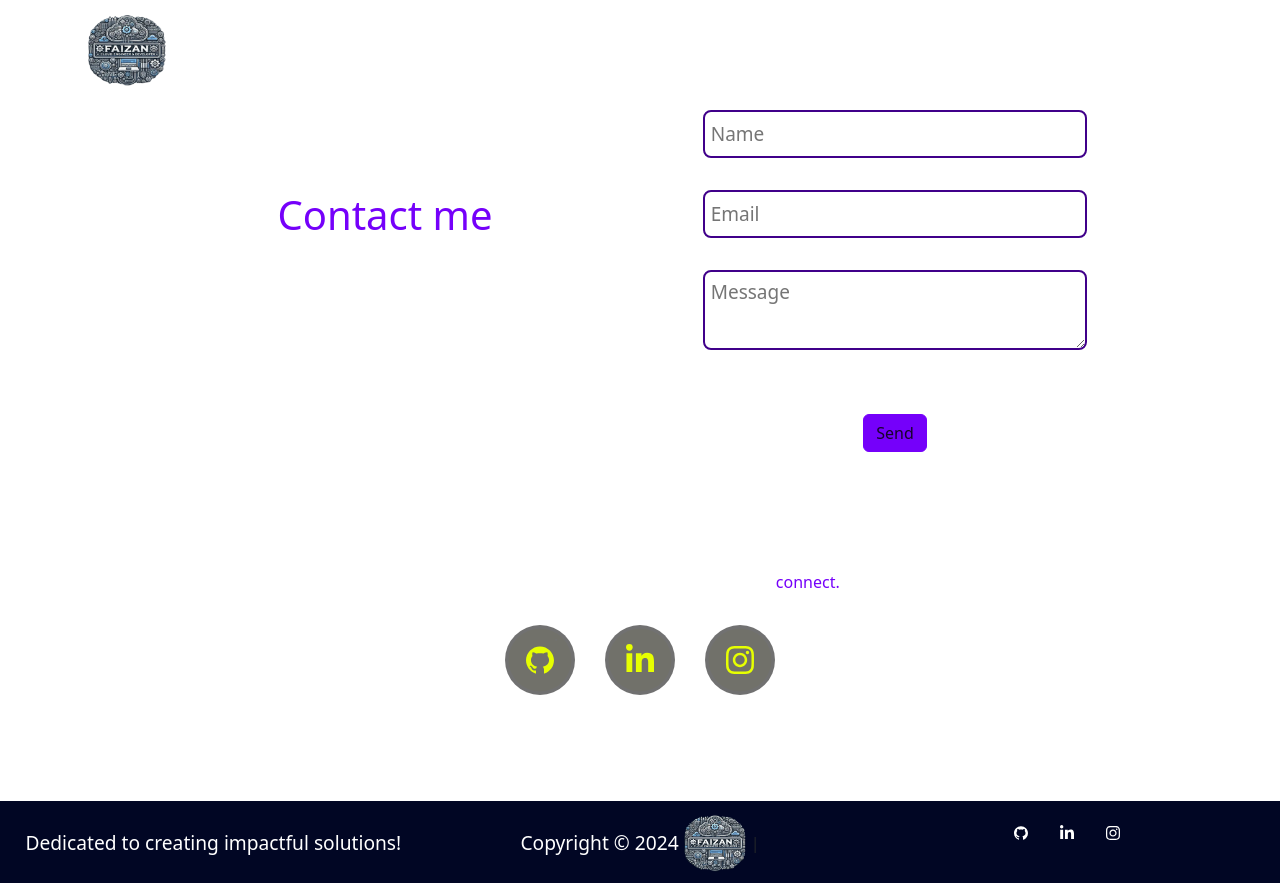
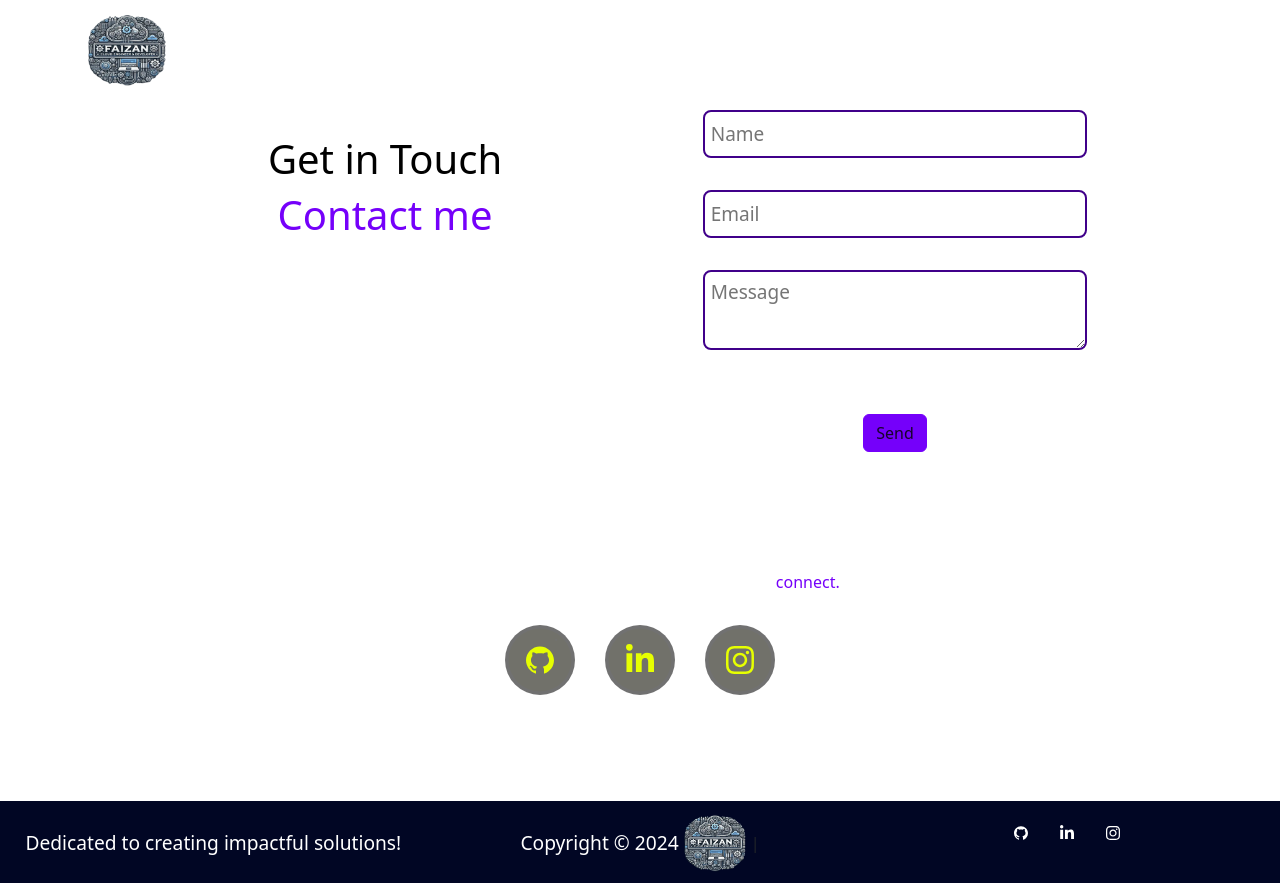
Before and after one commit to fqthedeveloper/my-portfolio, a React (Create React App) app: page /contact in a window 1280 px wide. Built offline with nearby package versions, Linux system fonts and the light colour scheme.

Commit message:
Updated on 03-12-2024
This

```diff
--- a/src/components/Contact/Contact.css
+++ b/src/components/Contact/Contact.css
@@ -1,3 +1,8 @@
+.contact-content{
+    color: rgb(0, 0, 0);
+}
+
+
 .contact-form{
     padding: 0 3rem 0 3rem;
     display: flex;
@@ -10,7 +15,7 @@
 .c-left{
     text-align: center !important;
     padding-top: 25px;
-    color: white !important;
+    color: rgb(0, 0, 0) !important;
 }
 
 .c-right{
@@ -37,7 +42,7 @@
     border: 2px solid #40008a;
     border-radius: 8px;
     font-size: 19px;
-    color: white
+    color: rgb(0, 0, 0)
 }
 
 .c-right .user:hover{
@@ -78,3 +83,7 @@ textarea{
     }
 
 }
+
+.contact-text {
+    color: rgb(0, 0, 0)
+}
--- a/src/components/Contact/Contact.jsx
+++ b/src/components/Contact/Contact.jsx
@@ -44,10 +44,10 @@ const Contact = () => {
 
 
     return(
-        <Container style={{paddingTop: '50px'}} >
-            <Row >
+        <Container style={{paddingTop: '50px'}}  className='contact-content'>
+            <Row>
             <Col md={6} className="c-left" >
-            <h1 >Get in Touch</h1>
+            <h1>Get in Touch</h1>
             <h1 className="yellow">Contact me</h1>
             </Col>
             <Col md={6} className="c-right">
--- a/src/pages/Projects.jsx
+++ b/src/pages/Projects.jsx
@@ -30,7 +30,7 @@ const Projects = () => {
             <ProjectCard
               imgPath={Sixth}
               isBlog={false}
-              title="Lift-Buddy"
+              title="Blogging Website"
               description="This A Fullstack Website in Django (Python) & React JS (javascripth) For Blog"
               ghLink="https://github.com/fqthedeveloper/Adil-Iqbal-Blog-Frontend"
               demoLink="https://testing.thequreshi.site"
--- a/src/pages/Resume.jsx
+++ b/src/pages/Resume.jsx
@@ -12,7 +12,7 @@ import "react-pdf/dist/esm/Page/TextLayer.css";
 pdfjs.GlobalWorkerOptions.workerSrc = `https://cdnjs.cloudflare.com/ajax/libs/pdf.js/${pdfjs.version}/pdf.worker.js`;
 
 // Use the raw link to the PDF
-const resumeLink = `https://raw.githubusercontent.com/fqthedeveloper/my-Resume-PDF/b18936f153492f3e87003980ba0a46eafc602301/FQResume.pdf`;
+const resumeLink = `https://raw.githubusercontent.com/fqthedeveloper/my-Resume-PDF/77f016c91fcb6a5f04e07c66e00e2b643a60c7e7/FQResume.pdf`;
 
 const Resume = () => {
   const [width, setWidth] = useState(1200);
--- a/src/pages/Skillset.jsx
+++ b/src/pages/Skillset.jsx
@@ -1,5 +1,5 @@
 import React, { useEffect } from "react";
-import { Container, Badge  } from "react-bootstrap";
+import { Container } from "react-bootstrap";
 
 import Particle from "../components/Particle";
 import Techstack from "../components/Skillset/Techstack";
@@ -7,6 +7,7 @@ import Toolstack from "../components/Skillset/Toolstack";
 import Certfication from "../components/Skillset/Certfication";
 import Github from "../components/Skillset/Github";
 import Badges from "../components/Skillset/Badges";
+
 const Skillset = () => {
   useEffect(() => {
     document.title = "Skillset";
@@ -23,12 +24,7 @@ const Skillset = () => {
         <Techstack />
 
         <h1 className="project-heading">
-          I have <strong className="yellow">Earned Badges</strong>{" "}
-
-           <a href="https://www.credly.com/users/thequreshi"><Badge bg="dark">
-              Verify
-          </Badge>
-          </a>
+          I have <strong className="yellow">Earned Badges</strong>
         </h1>
         <Badges />
 
```
Also changed, not shown: 2 other files (tests, documents, lock files or other folders).
